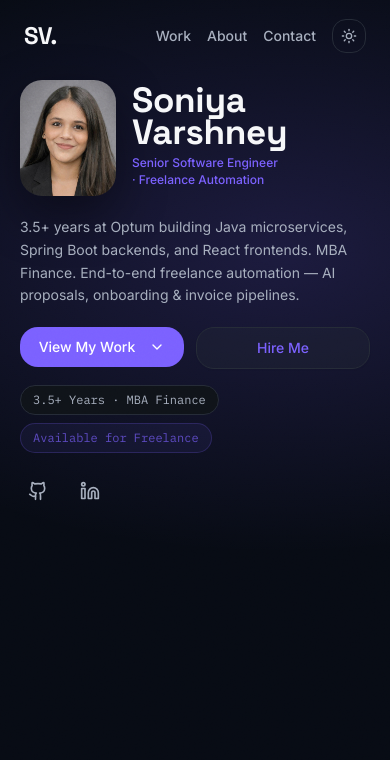
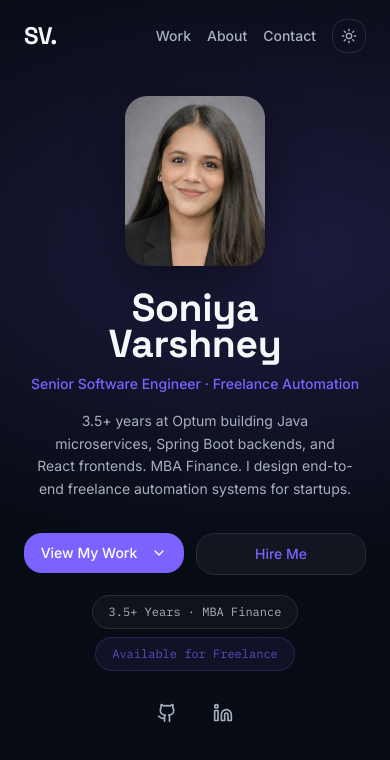
Before and after one commit to Soniya-hub/Portfolio, a React (Vite) app: page / in a window 390 px wide. Shown: the top 760 px of the page. Built offline with nearby package versions, Linux system fonts and the light colour scheme.

Commit message:
Improve mobile hero: centered portrait layout with more breathing room

```diff
--- a/src/sections/Hero.tsx
+++ b/src/sections/Hero.tsx
@@ -188,31 +188,31 @@ export default function Hero() {
     </nav>
 
     {/* ── MOBILE LAYOUT (hidden on lg+) ── */}
-    <div className="lg:hidden relative z-10 flex flex-col px-5 pt-20 pb-10">
-      {/* Top row: photo + name */}
-      <div className="flex items-start gap-4 mb-5">
-        <div className="flex-shrink-0 w-[96px] h-[116px] rounded-2xl overflow-hidden ring-1 ring-violet/30 card-shadow">
-          <img src="/hero_portrait.jpg" alt="Soniya Varshney" className="w-full h-full object-cover object-top" />
-        </div>
-        <div className="pt-1">
-          <h1 className="font-heading font-bold text-foreground leading-[0.9] mb-2">
-            <span className="block text-[clamp(30px,9vw,44px)]">Soniya</span>
-            <span className="block text-[clamp(30px,9vw,44px)]">Varshney</span>
-          </h1>
-          <p className="text-xs text-violet font-medium leading-snug">
-            Senior Software Engineer<br />· Freelance Automation
-          </p>
-        </div>
+    <div className="lg:hidden relative z-10 flex flex-col items-center text-center px-6 pt-24 pb-12">
+      {/* Portrait photo — centered, larger */}
+      <div className="w-[140px] h-[170px] rounded-2xl overflow-hidden ring-2 ring-violet/30 card-shadow mb-6">
+        <img src="/hero_portrait.jpg" alt="Soniya Varshney" className="w-full h-full object-cover object-top" />
       </div>
 
+      {/* Name */}
+      <h1 className="font-heading font-bold text-foreground leading-[0.92] mb-3">
+        <span className="block text-[clamp(36px,10vw,52px)]">Soniya</span>
+        <span className="block text-[clamp(36px,10vw,52px)]">Varshney</span>
+      </h1>
+
+      {/* Role */}
+      <p className="text-sm text-violet font-medium mb-4">
+        Senior Software Engineer · Freelance Automation
+      </p>
+
       {/* Bio */}
-      <p className="text-sm text-muted-foreground leading-relaxed mb-5">
+      <p className="text-sm text-muted-foreground leading-relaxed mb-8 max-w-[320px]">
         3.5+ years at Optum building Java microservices, Spring Boot backends, and React frontends.
-        MBA Finance. End-to-end freelance automation — AI proposals, onboarding &amp; invoice pipelines.
+        MBA Finance. I design end-to-end freelance automation systems for startups.
       </p>
 
       {/* CTA buttons */}
-      <div className="flex gap-3 mb-4">
+      <div className="flex gap-3 w-full mb-5">
         <Button
           onClick={() => scrollToSection('projects')}
           className="flex-1 bg-violet hover:bg-violet-dark text-white py-5 rounded-xl text-sm font-medium"
@@ -229,17 +229,17 @@ export default function Hero() {
       </div>
 
       {/* Pills */}
-      <div className="flex gap-2 flex-wrap mb-5">
-        <span className="px-3 py-1.5 bg-card rounded-full text-xs font-mono text-muted-foreground border">
+      <div className="flex gap-2 flex-wrap justify-center mb-6">
+        <span className="px-4 py-2 bg-card rounded-full text-xs font-mono text-muted-foreground border">
           3.5+ Years · MBA Finance
         </span>
-        <span className="px-3 py-1.5 bg-violet/10 rounded-full text-xs font-mono text-violet border border-violet/30 animate-pulse-subtle">
+        <span className="px-4 py-2 bg-violet/10 rounded-full text-xs font-mono text-violet border border-violet/30 animate-pulse-subtle">
           Available for Freelance
         </span>
       </div>
 
       {/* Social links */}
-      <div className="flex gap-4">
+      <div className="flex gap-5">
         <a href="https://github.com/Soniya-hub" target="_blank" rel="noopener noreferrer" aria-label="GitHub profile" className="social-icon">
           <Github className="w-5 h-5" />
         </a>
```
